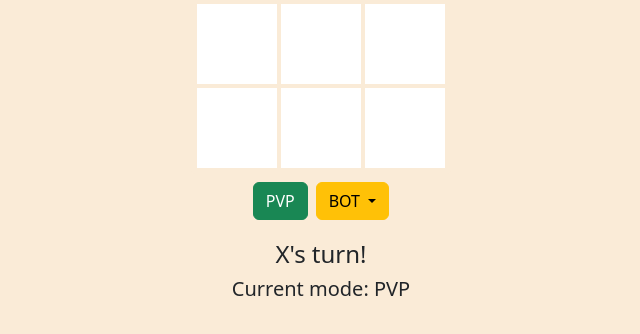
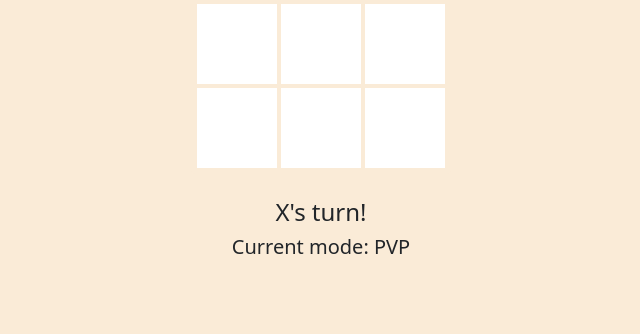
Before and after one commit to roiceee/TicTacToe, a plain HTML site: page index.html in a window 1280 px wide. Shown: the part 296-630 px from the top of the page, without its empty margins (319-959 px from the left). Drawn offline with nearby package versions, Linux system fonts and the light colour scheme.

Commit message:
Update index.html

```diff
--- a/index.html
+++ b/index.html
@@ -31,7 +31,7 @@
         <div class="score-container">
 
         </div>
-        <div class="control-container">
+<!--         <div class="control-container">
             <div class="left">
                 <button class="btn btn-success">PVP</button>
             </div>
@@ -48,7 +48,7 @@
                     </ul>
                   </div>
             </div>
-        </div>
+        </div> -->
 
         <div class="status-container mt-3 text-center">
             <div>
```
